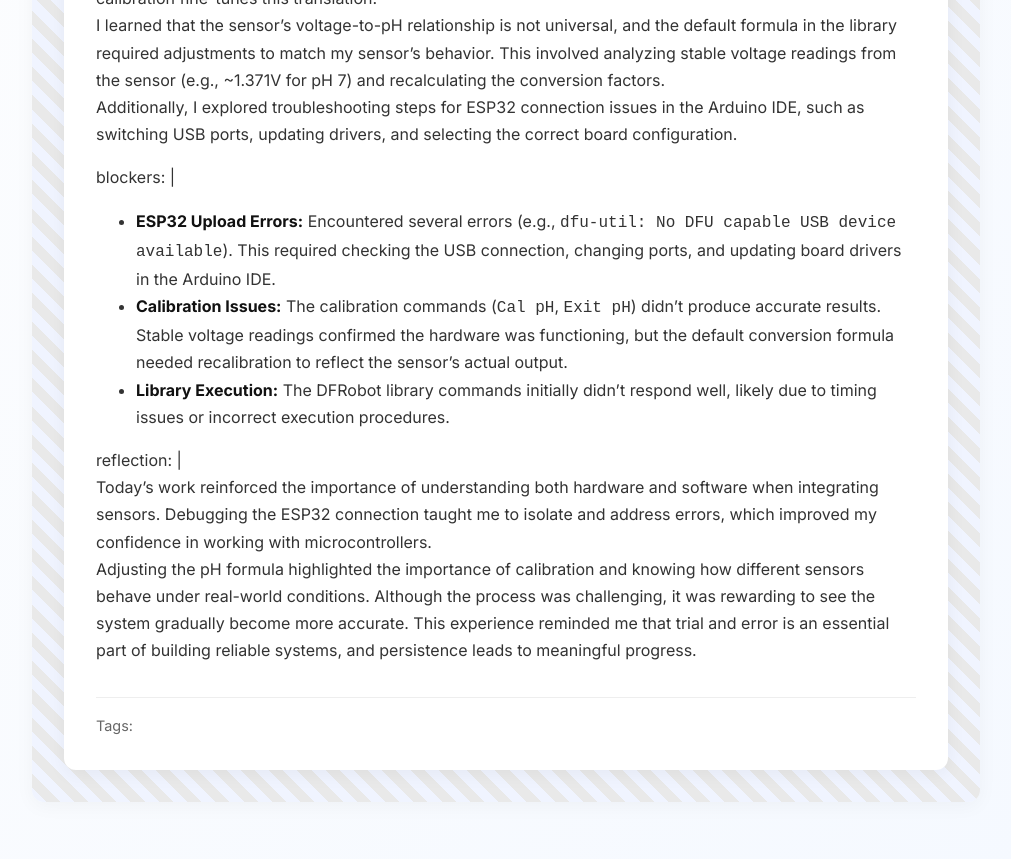
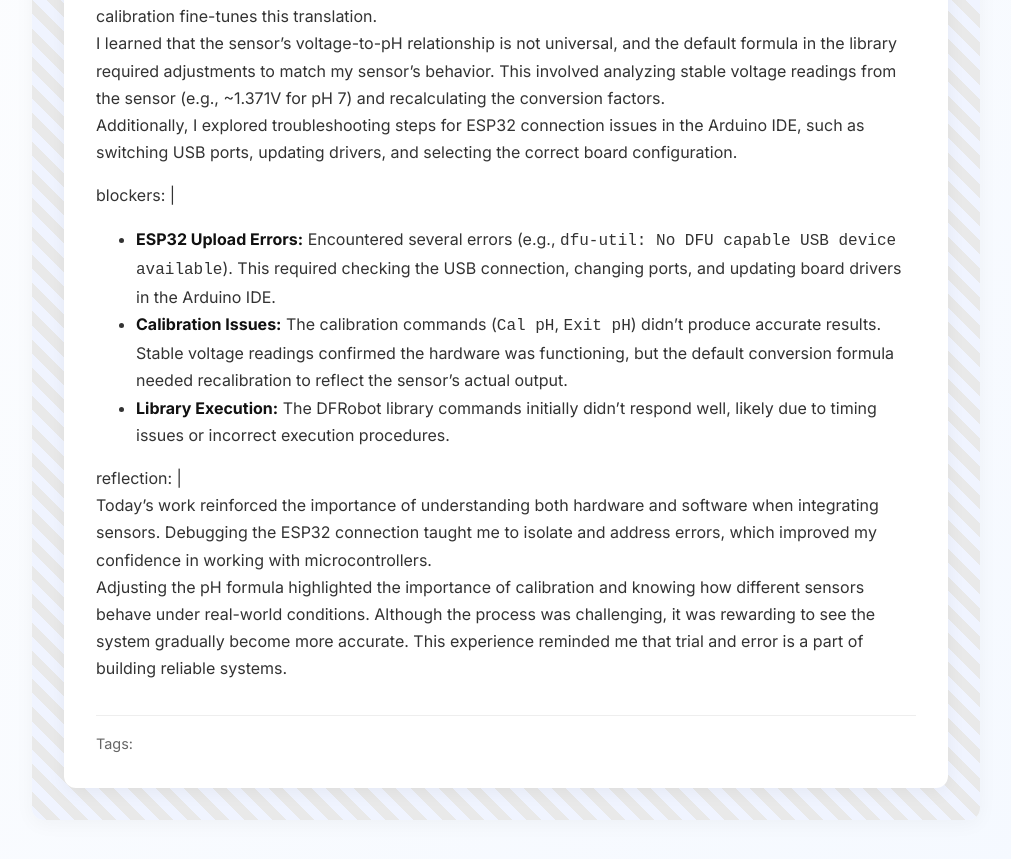
Before and after one commit to alexandratory/alexandratory.github.io, a Jekyll site: the page built from _posts/2025-06-23-day-20.md, in a window 1280 px wide and 900 px high, scrolled down 696 px. Shown: the top 859 px of the window, without its empty margins (260-1271 px from the left). Built offline with Jekyll 4.4.1, drawn with Linux system fonts in a browser that asks for light colours; our own code applies the rules of GitHub Pages for plain Markdown files.

Commit message:
Update 2025-06-23-day-20.md

```diff
--- a/_posts/2025-06-23-day-20.md
+++ b/_posts/2025-06-23-day-20.md
@@ -1,3 +1,4 @@
+---
 layout: post
 title: "Day 20 – pH Sensor Calibration and Real-Time Data Challenges"
 date: 2025-06-20
@@ -22,4 +23,4 @@
 
 reflection: |
   Today’s work reinforced the importance of understanding both hardware and software when integrating sensors. Debugging the ESP32 connection taught me to isolate and address errors, which improved my confidence in working with microcontrollers.
-  Adjusting the pH formula highlighted the importance of calibration and knowing how different sensors behave under real-world conditions. Although the process was challenging, it was rewarding to see the system gradually become more accurate. This experience reminded me that trial and error is an essential part of building reliable systems, and persistence leads to meaningful progress.
+  Adjusting the pH formula highlighted the importance of calibration and knowing how different sensors behave under real-world conditions. Although the process was challenging, it was rewarding to see the system gradually become more accurate. This experience reminded me that trial and error is a part of building reliable systems.
```
